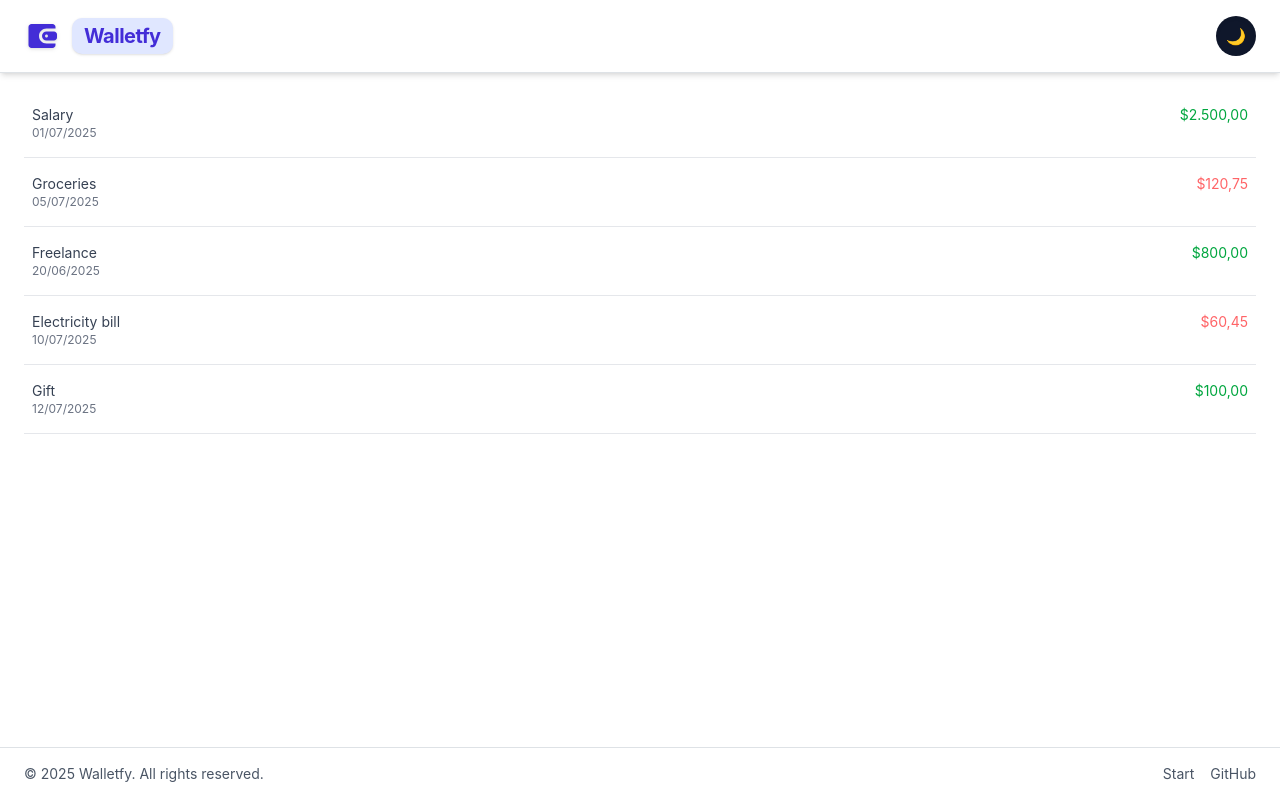
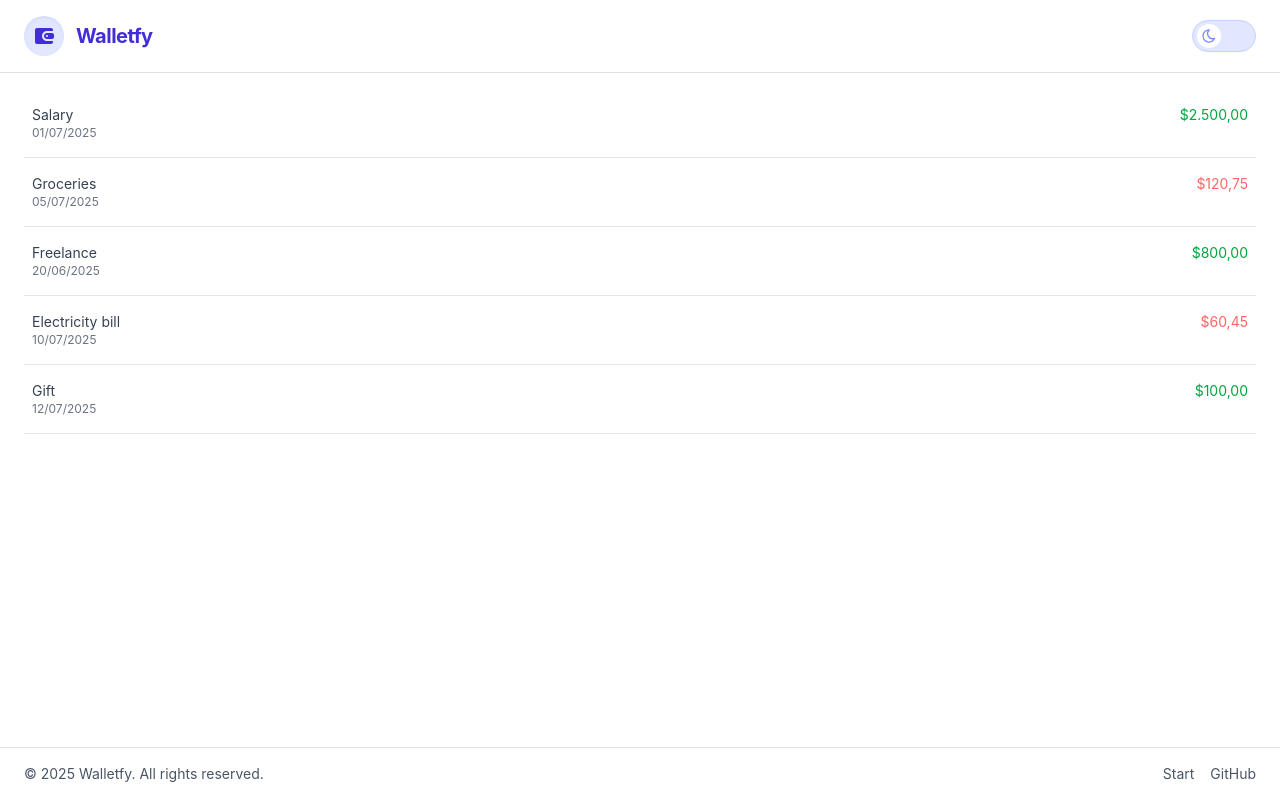
Before and after one commit to admolinac/walletfy, a React (Vite) app: page / in a window 1280 px wide. Built offline with nearby package versions, Linux system fonts and the light colour scheme.

Commit message:
feat: restructure Header and Footer components; implement form hook for enhanced form handling

```diff
--- a/src/components/Header.tsx
+++ /dev/null
@@ -1,46 +0,0 @@
-// src/components/Header.tsx
-import { Divider } from '@mantine/core';
-import { Link } from '@tanstack/react-router';
-import useAppStore from '@/store';
-import { cn } from '@/utils/style';
-
-export default function Header() {
-
-  const { setTheme, theme } = useAppStore();
-
-  return (
-
-    <header className="bg-white dark:bg-zinc-900 text-black dark:text-white shadow-md">
-      <div className="w-full px-4 md:px-6 py-4 flex items-center justify-between">
-        <Link
-          to="/"
-          className="flex items-center gap-3 text-xl font-bold tracking-tight hover:opacity-90 transition"
-        >
-          <img
-            src={theme === 'light' ? '/wallet-light.svg' : '/wallet-dark.svg'}
-            alt="Wallet Icon"
-            className="w-9 h-9 drop-shadow"
-          />
-          <span className="text-indigo-700 dark:text-white bg-indigo-100 dark:bg-indigo-800 px-3 py-1 rounded-lg shadow-sm">
-            Walletfy
-          </span>
-        </Link>
-
-        <button
-          className={cn(
-            'rounded-full w-10 h-10 flex items-center justify-center text-xl cursor-pointer transition-colors duration-300 shadow-inner',
-            theme === 'light'
-              ? 'bg-slate-900 text-white hover:bg-slate-700'
-              : 'bg-yellow-300 text-zinc-900 hover:bg-yellow-200'
-          )}
-          onClick={() => setTheme(theme === 'light' ? 'dark' : 'light')}
-          aria-label="Toggle Theme"
-        >
-          {theme === 'light' ? '🌙' : '☀️'}
-        </button>
-      </div>
-
-      <Divider className="border-gray-200 dark:border-zinc-700" />
-    </header>
-  );
-}
--- /dev/null
+++ b/src/components/layout/Header.tsx
@@ -0,0 +1,64 @@
+import { Divider } from '@mantine/core';
+import { IconMoon, IconSun } from '@tabler/icons-react';
+import { Link } from '@tanstack/react-router';
+import useAppStore from '@/store';
+import { cn } from '@/utils/style';
+
+export default function Header() {
+
+  const { setTheme, theme } = useAppStore();
+
+  return (
+
+    <header className={cn("bg-white  text-black", "dark:bg-zinc-900 dark:text-white")}>
+      <div className="w-full px-4 md:px-6 py-4 flex items-center justify-between">
+        <Link
+          to="/"
+          className="flex items-center gap-3 text-xl font-bold tracking-tight hover:opacity-70 transition"
+        >
+          <div
+            className={cn(
+              'w-10 h-10 rounded-full flex items-center justify-center shadow-inner',
+              theme === 'light' ? 'bg-indigo-100' : 'bg-indigo-800'
+            )}
+          >
+            <img
+              src={theme === 'light' ? '/wallet-light.svg' : '/wallet-dark.svg'}
+              alt="Wallet Icon"
+              className="w-6 h-6"
+            />
+          </div>
+
+          <span className={cn("text-indigo-700", "dark:text-white")}>
+            Walletfy
+          </span>
+        </Link>
+
+        <button
+          onClick={() => setTheme(theme === 'light' ? 'dark' : 'light')}
+          aria-label="Toggle Theme"
+          className={cn(
+            'w-16 h-8 flex items-center px-1 rounded-full border transition-colors duration-300 cursor-pointer',
+            theme === 'light'
+              ? 'bg-indigo-100 border-indigo-200 justify-start'
+              : 'bg-indigo-800 border-indigo-700 justify-end'
+          )}
+        >
+          <div
+            className={cn(
+              'w-6 h-6 rounded-full flex items-center justify-center text-sm transition-all duration-300',
+              theme === 'light'
+                ? 'bg-white text-indigo-400'
+                : 'bg-zinc-900 text-white'
+            )}
+          >
+            {theme === 'light' ? <IconMoon size={16} /> : <IconSun size={16} />}
+          </div>
+
+        </button>
+      </div>
+
+      <Divider className="border-gray-200 dark:border-zinc-700" />
+    </header>
+  );
+}
--- /dev/null
+++ b/src/hooks/formHook.tsx
@@ -0,0 +1,70 @@
+import { Button, FileInput as MantineFileInput, Select as MantineSelect, TextInput } from '@mantine/core';
+import { createFormHook, createFormHookContexts, useStore, } from '@tanstack/react-form';
+
+export const { fieldContext, useFieldContext, formContext, useFormContext } = createFormHookContexts();
+
+
+export const { useAppForm } = createFormHook({
+    fieldComponents: {
+        Input: (props) => (
+            <TextInput
+                {...props}
+                label={props.label}
+                value={props.state.value}
+                onChange={(e) => props.handleChange(e.target.value)}
+                error={props.state.meta.errors?.[0]}
+            />
+        ),
+
+        Select: (props) => (
+            <MantineSelect
+                {...props}
+                label={props.label}
+                data={props.options}
+                value={props.state.value}
+                onChange={(value) => props.handleChange(value)}
+                error={props.state.meta.errors?.[0]}
+            />
+        ),
+
+        FileInput: (props) => (
+            <MantineFileInput
+                {...props}
+                label={props.label}
+                value={props.state.value}
+                onChange={(file) => props.handleChange(file ?? null)}
+                error={props.state.meta.errors?.[0]}
+                placeholder="Select file"
+                clearable
+            />
+        ),
+
+    },
+    formComponents: {
+        SubmitButton: (props) => (
+            <Button type="submit" {...props} color="indigo">
+                {props.children || 'Send'}
+            </Button>
+        ),
+    },
+    fieldContext,
+    formContext,
+});
+
+export function useField() {
+    try {
+        const field = useFieldContext<unknown>();
+        const errors = useStore(field.store, (state) => state.meta.errors);
+
+        return {
+            field,
+            errors,
+        };
+
+    } catch {
+        return {
+            field: null,
+            errors: [],
+        }
+    }
+}
--- a/src/routes/__root.tsx
+++ b/src/routes/__root.tsx
@@ -1,6 +1,6 @@
 import { Outlet, createRootRoute } from '@tanstack/react-router';
-import Header from '@/components/Header';
-import Footer from '@/components/Footer';
+import Header from '@/components/layout/Header';
+import Footer from '@/components/layout/Footer';
 
 export const Route = createRootRoute({
   component: () => (
```
Also changed, not shown: src/components/layout/Footer.tsx (renamed from src/components/Footer.tsx).
